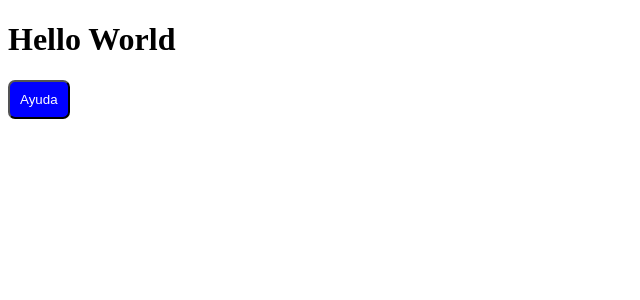
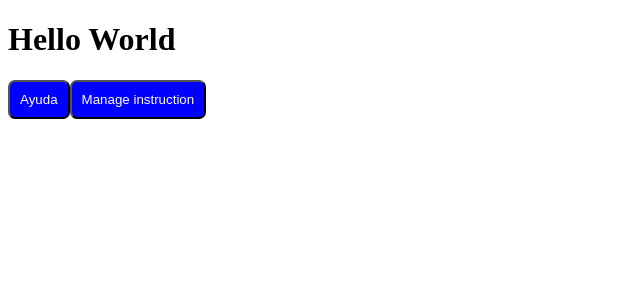
Before and after one commit to ivettepinto/tdx-tickets, a React (Create React App) app: page / in a window 1280 px wide. Shown: the top 300 px of the page, without its empty margins (0-640 px from the left). Built offline with nearby package versions, Linux system fonts and the light colour scheme.

Commit message:
project updated

```diff
--- a/src/App.js
+++ b/src/App.js
@@ -1,7 +1,7 @@
 import React, {useState} from "react";
 import Button from "./components/buttons/Button";
 import HelpForm from "./components/helpForm/HelpForm";
-import myJson from "./helpers/helperForm.json";
+import Field from "./components/field/Field";
 
 function App() {
 
@@ -18,7 +18,8 @@ function App() {
     <>
       <h1>Hello World</h1>
       <Button onShowModal={showModal}>Ayuda</Button>
-      {isShow && <HelpForm onShowModal={showModal} data={myJson.field} />}
+      <Button>Manage instruction</Button>
+      {isShow && <HelpForm onShowModal={showModal} />}
     </>
   );
 }
```
